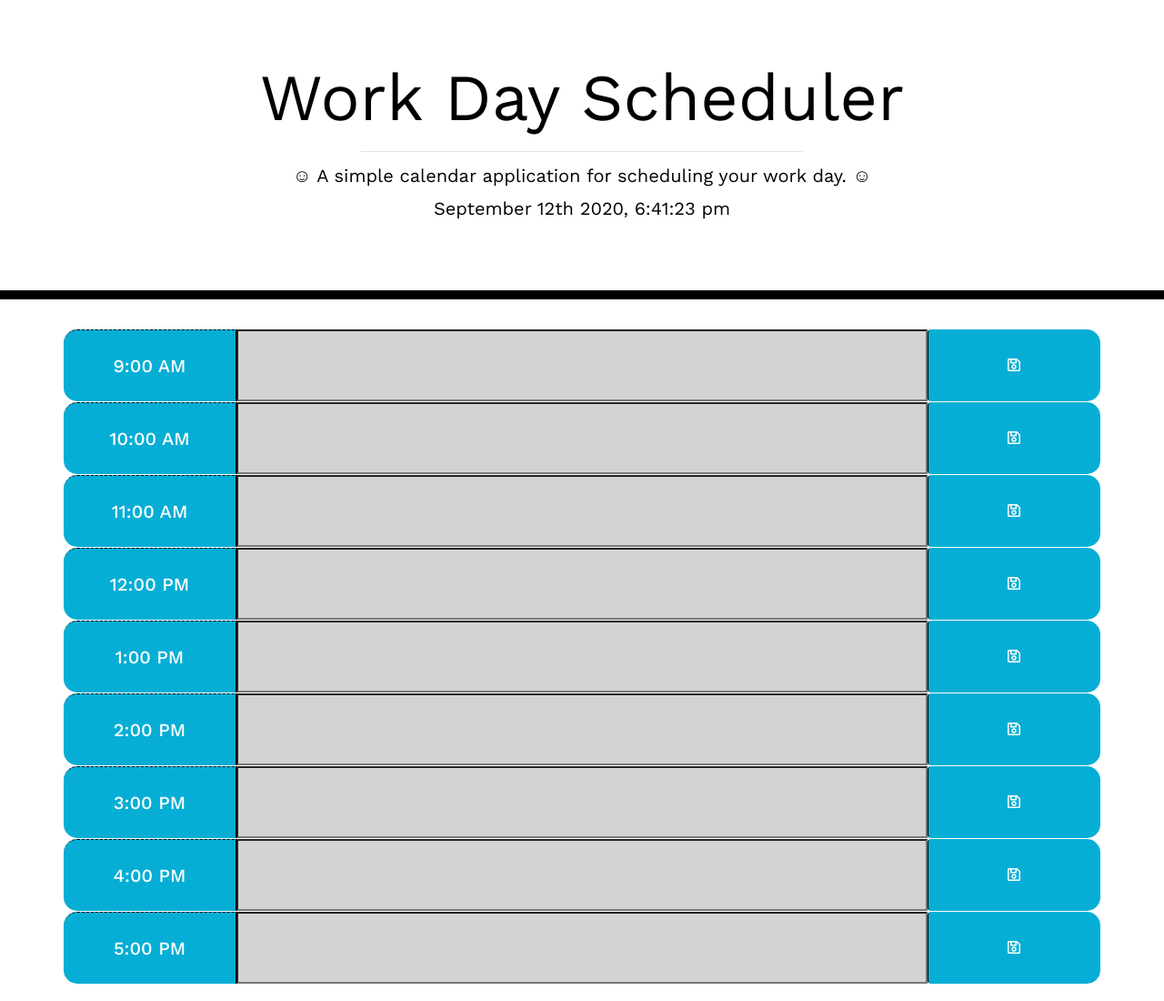
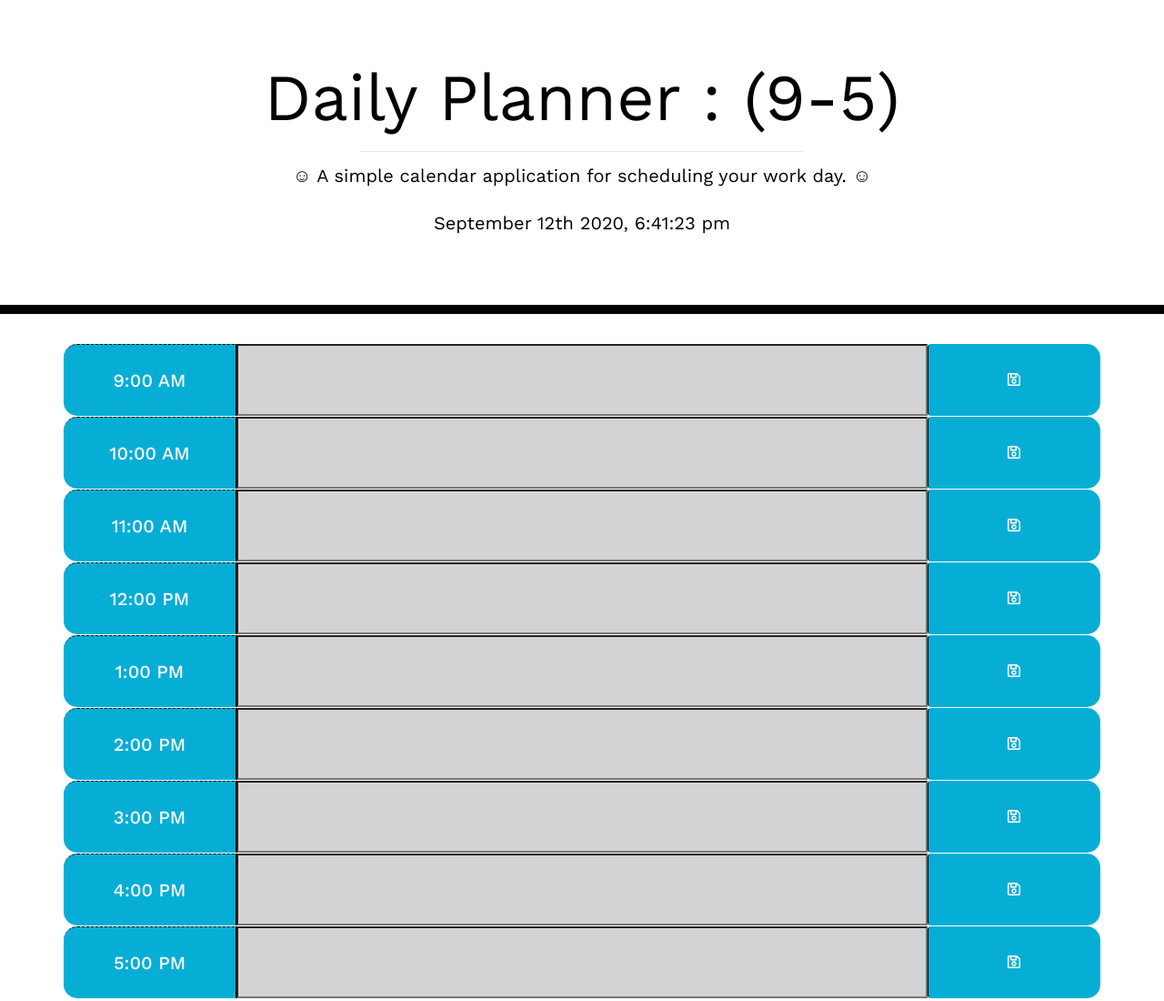
Before and after one commit to flieckster/Daily-9-to-5-Planner, a plain HTML site: page index.html in a window 1280 px wide. Shown: the whole page at 91% size. Drawn offline with nearby package versions, Linux system fonts and the light colour scheme.

Commit message:
final cosmetic updates.

```diff
--- a/index.html
+++ b/index.html
@@ -29,16 +29,17 @@
 
   <link rel="stylesheet" href="style.css" />
 
-  <title>Work Day Scheduler</title>
+  <title>Daily Planner : (9-5)</title>
 </head>
 
 <!-- application  title + #currentDay ID for active date and time -->
 
 <body>
   <header class="jumbotron">
-    <h1 class="display-3">Work Day Scheduler</h1>
+    <h1 class="display-3">Daily Planner : (9-5)</h1>
     <hr>
     <p class="lead">☺ A simple calendar application for scheduling your work day. ☺</p>
+    <br>
     <p id="currentDay" class="lead"></p>
   </header>
 
```
Also changed, not shown: daily_planner.jpg, 1 other file.
